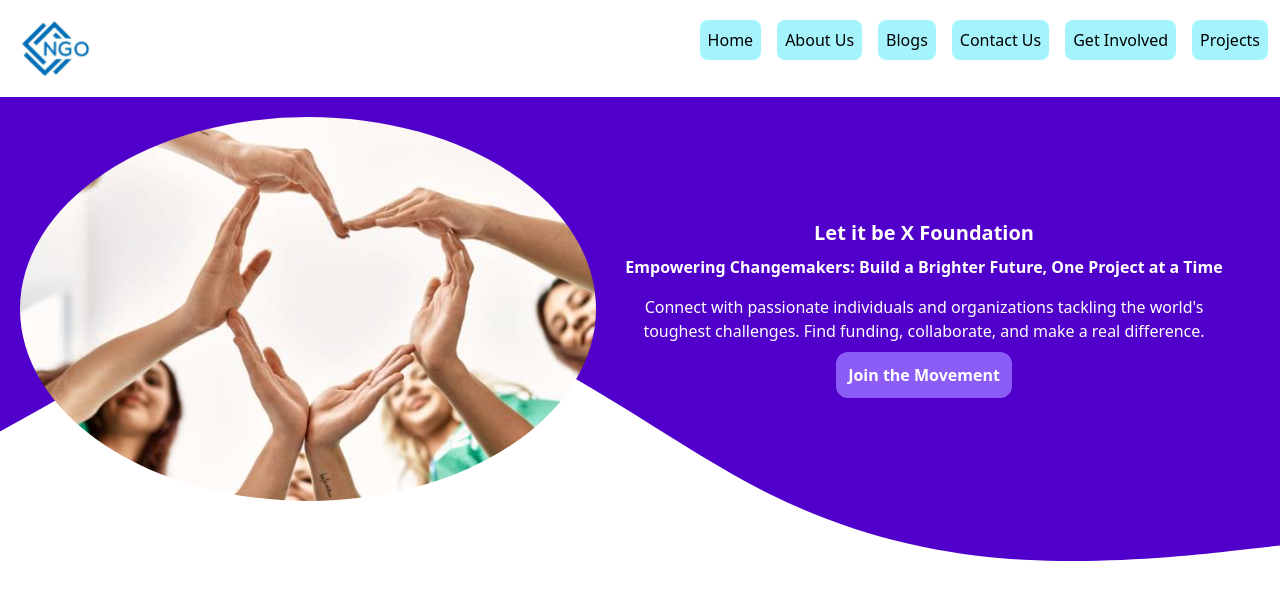
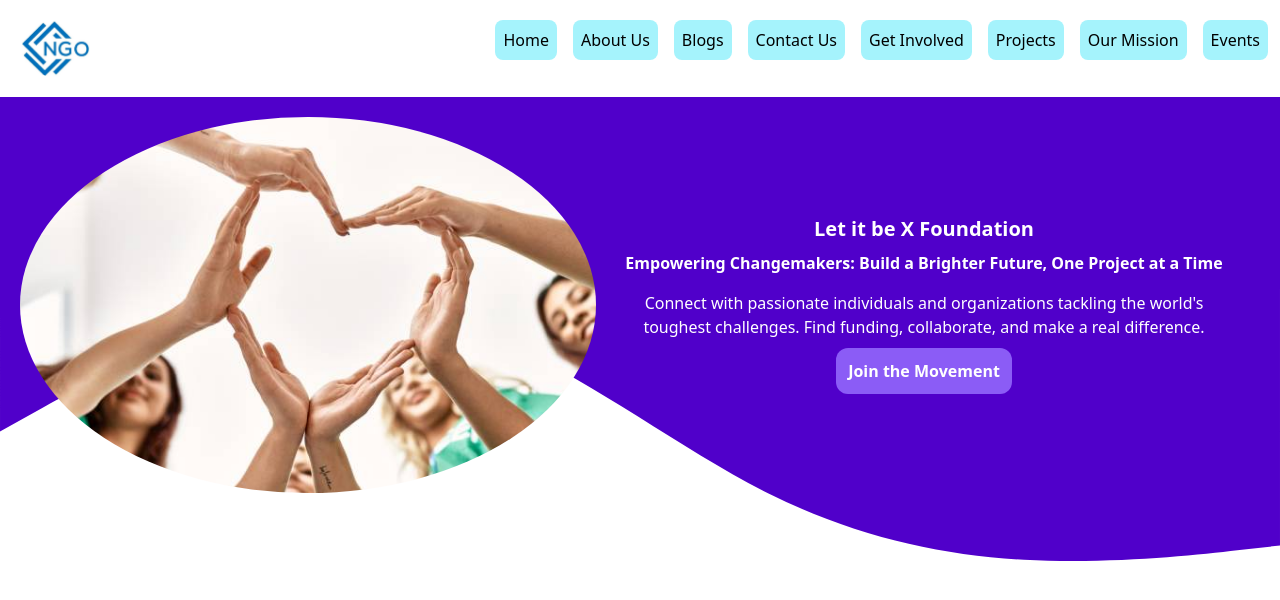
Before and after one commit to RisshabSingla/JuridentInternship, a React (Create React App) app in the folder frontend/: page / in a window 1280 px wide. Shown: the top 600 px of the page. Built offline with nearby package versions, Linux system fonts and the light colour scheme.

Commit message:
Updated NavLinks

```diff
--- a/frontend/src/App.js
+++ b/frontend/src/App.js
@@ -7,6 +7,7 @@ import Events from "./pages/Events";
 import GetInvolved from "./pages/GetInvolved";
 import Projects from "./pages/Projects";
 import NavBar from "./components/NavBar";
+import MissionPage from "./pages/MissionPage";
 
 function App() {
   return (
@@ -21,6 +22,7 @@ function App() {
           <Route path="events" element={<Events />} />
           <Route path="getinvolved" element={<GetInvolved />} />
           <Route path="projects" element={<Projects />} />
+          <Route path="ourmission" element={<MissionPage />} />
         </Routes>
       </BrowserRouter>
     </div>
--- a/frontend/src/components/NavLinks.js
+++ b/frontend/src/components/NavLinks.js
@@ -8,6 +8,8 @@ function NavLinks() {
       <NavLink href={"contactus"}> Contact Us</NavLink>
       <NavLink href={"getinvolved"}> Get Involved</NavLink>
       <NavLink href={"projects"}> Projects</NavLink>
+      <NavLink href={"ourmission"}> Our Mission</NavLink>
+      <NavLink href={"events"}> Events</NavLink>
     </>
   );
 }
--- a/frontend/src/components/PhotoSlider.js
+++ b/frontend/src/components/PhotoSlider.js
@@ -14,7 +14,7 @@ export const PhotoSlider = ({ length }) => {
   return (
     <div>
       <img
-        className="max-h-[500px] p-3"
+        className="max-h-[400px] p-3"
         style={{ borderRadius: "55%" }}
         src={`./images/landingImage${currentPhotoIndex + 1}.jpeg`}
         width="600px"
--- a/frontend/src/pages/Events.js
+++ b/frontend/src/pages/Events.js
@@ -1,5 +1,5 @@
 function Events() {
-  return <div></div>;
+  return <div>Events</div>;
 }
 
 export default Events;
--- /dev/null
+++ b/frontend/src/pages/MissionPage.js
@@ -0,0 +1,5 @@
+function MissionPage() {
+  return <div>mission</div>;
+}
+
+export default MissionPage;
```
Also changed, not shown: frontend/public/images/nature.jpeg (added).
